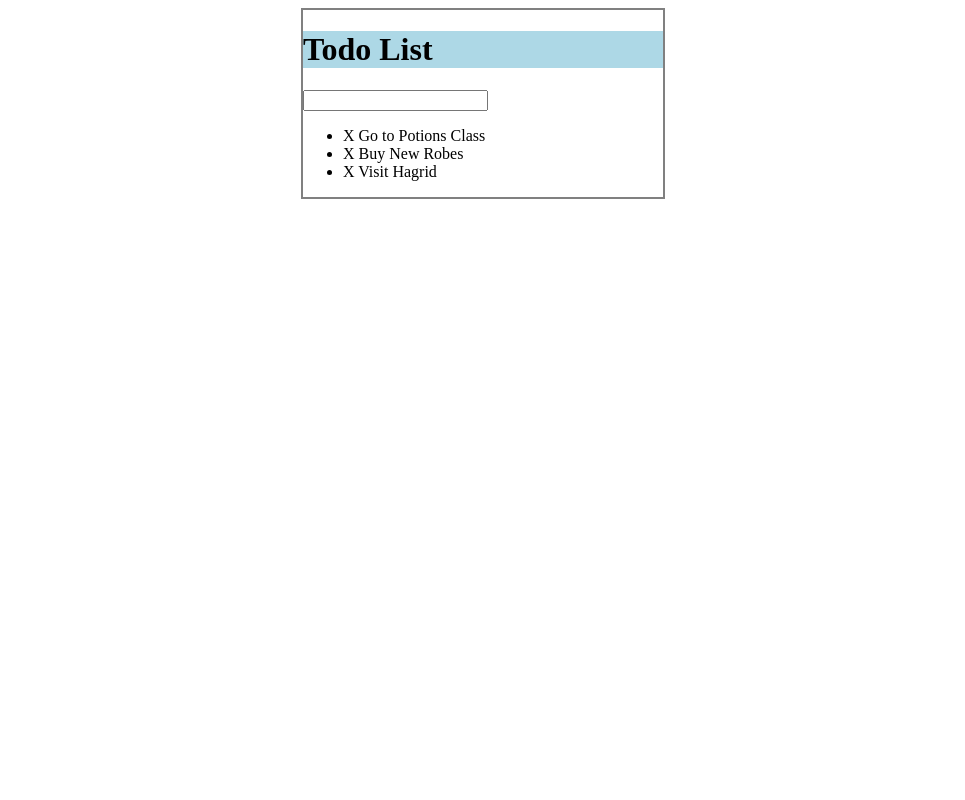
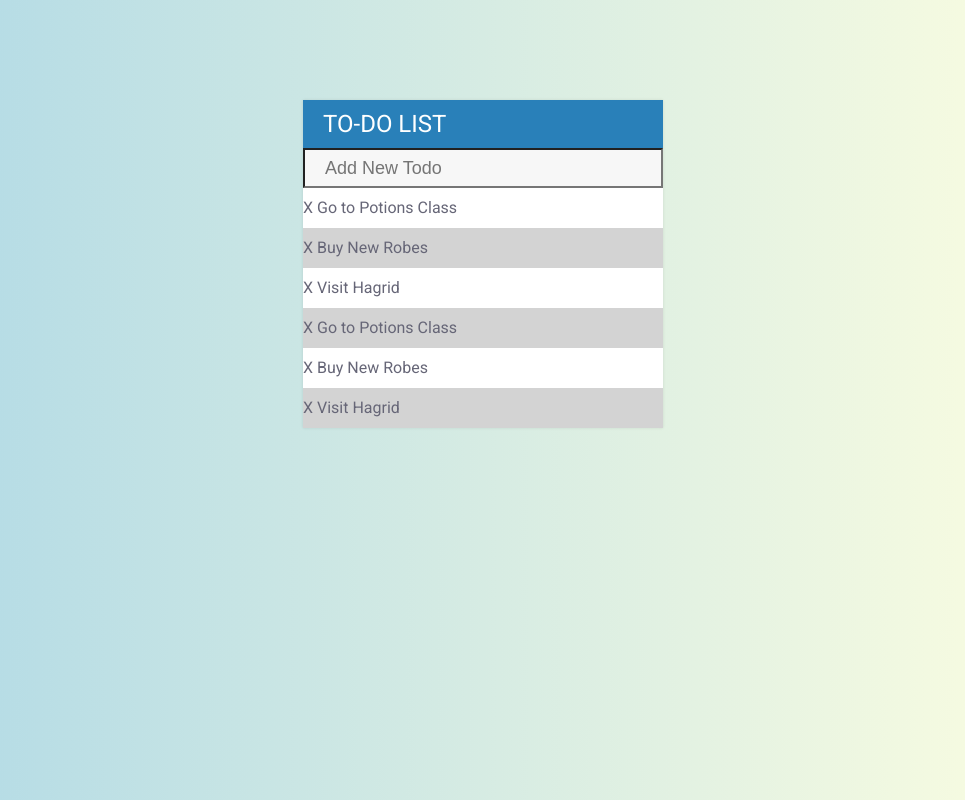
Before and after one commit to tpsnugget/section20, a plain HTML site: page index.html in a window 1280 px wide. Shown: the whole page, without its empty margins (157-1122 px from the left). Drawn offline with Linux system fonts and the light colour scheme.

Commit message:
Completed # Version 6: Section 20: Chapter 226: Todo List: Styling Part 1

```diff
--- a/assets/css/todos.css
+++ b/assets/css/todos.css
@@ -1,15 +1,61 @@
 #container {
-   /* background: lightgray; */
-   border: 2px solid gray;
+   background: #f7f7f7;
+   box-shadow: 0 0 3px rgba(0, 0, 0, 0.1);
    width: 360px;
-   margin: 0 auto;
+   margin: 100px auto;
 }
 
 h1 {
-   background: lightblue;
+   background: #2980b9;
+   color: white;
+   margin: 0;
+   padding: 10px 20px;
+   text-transform: uppercase;
+   font-size: 24px;
+   font-weight: normal;
 }
 
 .completed {
    text-decoration: line-through;
    color: darkgray;
 }
+
+body {
+   background: linear-gradient(to right, lightblue, lightyellow);
+   font-family: 'Roboto', sans-serif;
+}
+
+ul {
+   list-style: none;
+   margin: 0;
+   padding: 0;
+}
+
+li {
+   background: white;
+   height: 40px;
+   line-height: 40px;
+   color: #667
+}
+
+li:nth-of-type(2n) {
+   background: lightgray;
+}
+
+input {
+   font-size: 18px;
+   background-color: #f7f7f7;
+   width: 100%;
+   padding: 13px 13px 13px 20px;
+   height: 40px;
+   box-sizing: border-box; /* The width and height properties include padding and
+                              border, but not margin
+                              Needs addition code for other browsers too */
+   color: #2980b9;
+}
+
+input:focus {
+   background: #fff;
+   border: 3px solid #2980b9;
+   outline: none;
+}
--- a/index.html
+++ b/index.html
@@ -6,6 +6,7 @@
    <meta name="viewport" content="width=device-width, initial-scale=1.0">
    <meta http-equiv="X-UA-Compatible" content="ie=edge">
    <link type="text/css" rel="stylesheet" href="assets/css/todos.css">
+   <link href="https://fonts.googleapis.com/css?family=Roboto&display=swap" rel="stylesheet">
    <script src="assets/js/lib/jquery-3.4.1.min.js"></script>
    <title>Document</title>
 </head>
@@ -13,9 +14,12 @@
 <body>
 
    <div id=container>
-      <h1>Todo List</h1>
-      <input type="text">
+      <h1>To-Do List</h1>
+      <input type="text" placeholder="Add New Todo">
       <ul>
+         <li> <span>X</span> Go to Potions Class </li>
+         <li> <span>X</span> Buy New Robes </li>
+         <li> <span>X</span> Visit Hagrid </li>
          <li> <span>X</span> Go to Potions Class </li>
          <li> <span>X</span> Buy New Robes </li>
          <li> <span>X</span> Visit Hagrid </li>
```
Also changed, not shown: 1 other file.
